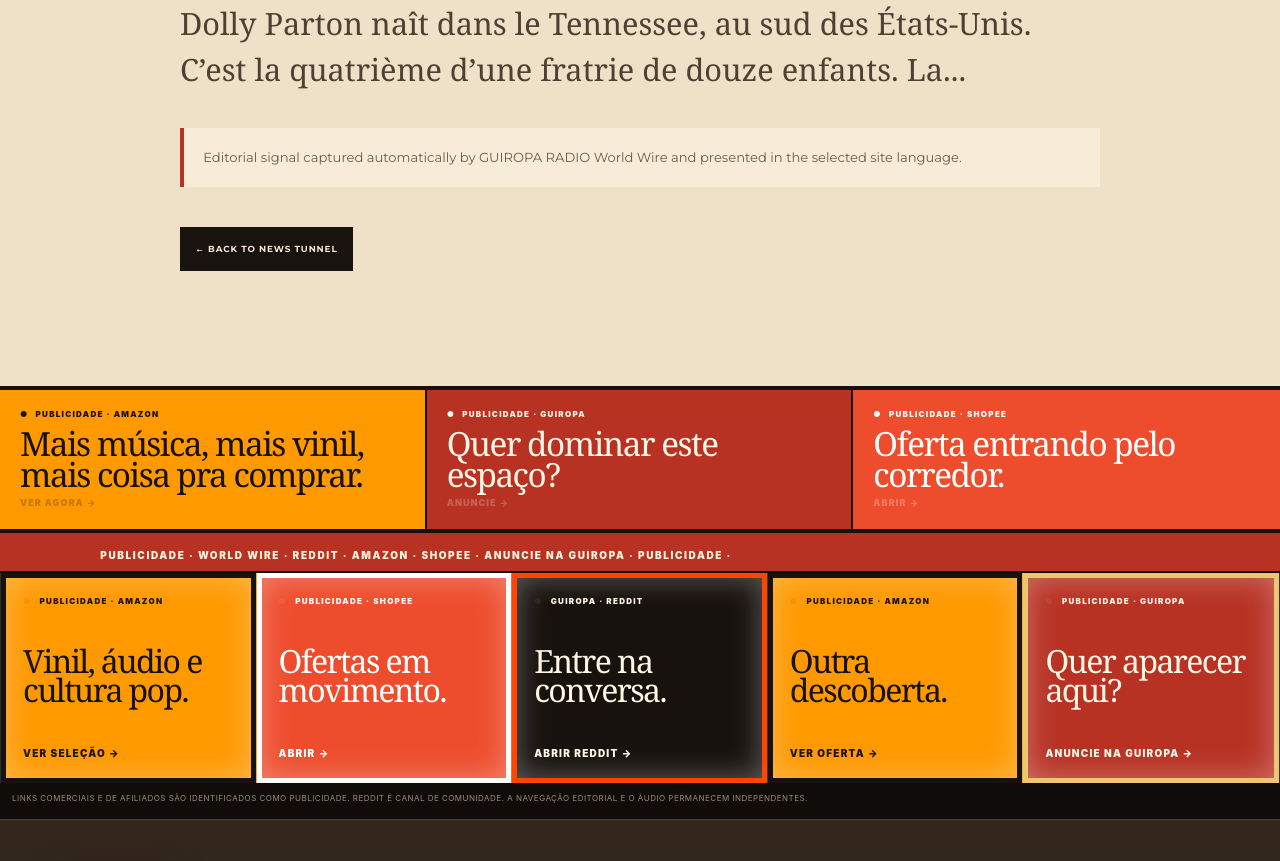
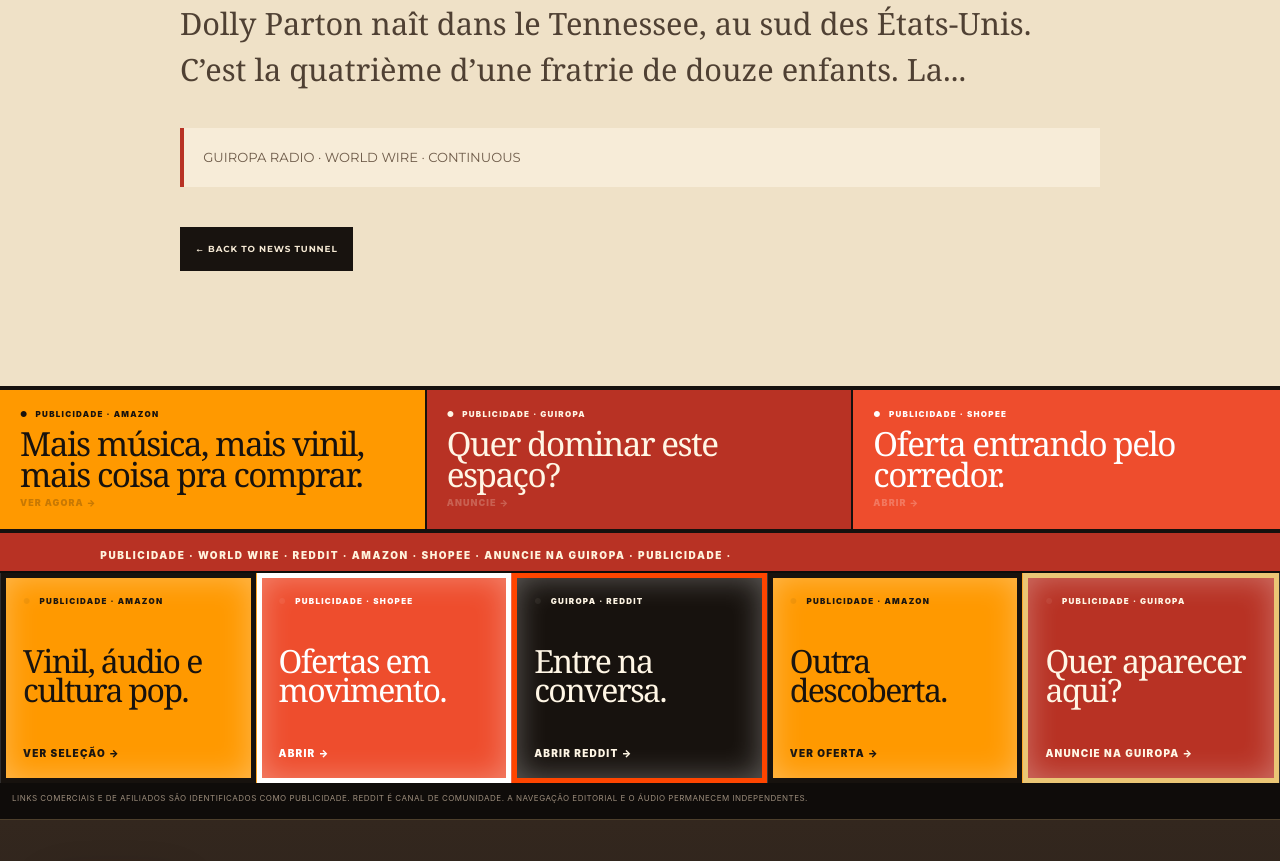
Before and after one commit to 7-Seas-Global-and-Hafen-Consolidators/guiropa-systems, a React (Vite) app in the folder client/: page /world-wire/0650de569a74081168e1f47e73f2fe4fbab47377e957794c912b43401feb2069 in a window 1280 px wide. Shown: the part 940-1801 px from the top of the page. Built offline with nearby package versions, Linux system fonts and the light colour scheme.

Commit message:
USE PIPELINE PORTUGUESE ON GUIROPA STORY PAGES

```diff
--- a/client/src/pages/NewsTunnelStoryPage.jsx
+++ b/client/src/pages/NewsTunnelStoryPage.jsx
@@ -30,16 +30,15 @@ export default function NewsTunnelStoryPage() {
   useEffect(() => {
     let alive = true;
     setTranslated(null);
-    if (item) translateNewsItem(item, lang).then((value) => { if (alive) setTranslated(value); });
+    if (item && lang !== "pt") translateNewsItem({ ...item, title: item.titlePt || item.title, excerpt: item.excerptPt || item.excerpt }, lang).then((value) => { if (alive) setTranslated(value); });
     return () => { alive = false; };
   }, [item, lang]);
 
-  const text = translated || item;
   const labels = lang === "en"
-    ? { unavailable: "Signal unavailable.", back: "BACK TO NEWS TUNNEL", note: "Editorial signal captured automatically by GUIROPA RADIO World Wire and presented in the selected site language." }
+    ? { unavailable: "Signal unavailable.", back: "BACK TO NEWS TUNNEL", note: "GUIROPA RADIO · WORLD WIRE · CONTINUOUS" }
     : lang === "es"
-      ? { unavailable: "Señal no disponible.", back: "VOLVER AL NEWS TUNNEL", note: "Señal editorial capturada automáticamente por GUIROPA RADIO World Wire y presentada en el idioma seleccionado del sitio." }
-      : { unavailable: "Sinal indisponível.", back: "VOLTAR AO NEWS TUNNEL", note: "Sinal editorial capturado automaticamente pelo GUIROPA RADIO World Wire e apresentado no idioma selecionado do site." };
+      ? { unavailable: "Señal no disponible.", back: "VOLVER AL NEWS TUNNEL", note: "GUIROPA RADIO · WORLD WIRE · CONTINUOUS" }
+      : { unavailable: "Sinal indisponível.", back: "VOLTAR AO NEWS TUNNEL", note: "GUIROPA RADIO · WORLD WIRE · CONTÍNUO" };
 
   if (!item) {
     return (
@@ -53,6 +52,10 @@ export default function NewsTunnelStoryPage() {
     );
   }
 
+  const text = lang === "pt"
+    ? { title: item.titlePt || "Matéria sendo preparada em português.", excerpt: item.excerptPt || "" }
+    : (translated || { title: item.titlePt || item.title, excerpt: item.excerptPt || item.excerpt });
+
   return (
     <main className="guiropa-story-page">
       <style>{`
@@ -60,9 +63,9 @@ export default function NewsTunnelStoryPage() {
       `}</style>
       <div className="guiropa-story-shell">
         <div className="guiropa-story-kicker">GUIROPA RADIO · PASSPORT RADIO NETWORK · NEWS TUNNEL™</div>
-        <h1>{text?.title || item.title}</h1>
+        <h1>{text.title}</h1>
         <div className="guiropa-story-meta"><span>{item.region || "WORLD"}</span><span>{stamp(item.publishedAt || item.discoveredAt, lang)}</span><span>WORLD WIRE · CONTINUOUS</span></div>
-        {(text?.excerpt || item.excerpt) ? <div className="guiropa-story-lead">{text?.excerpt || item.excerpt}</div> : null}
+        {text.excerpt ? <div className="guiropa-story-lead">{text.excerpt}</div> : null}
         <div className="guiropa-story-note">{labels.note}</div>
         <Link className="guiropa-story-back" to="/world-wire">← {labels.back}</Link>
       </div>
```
